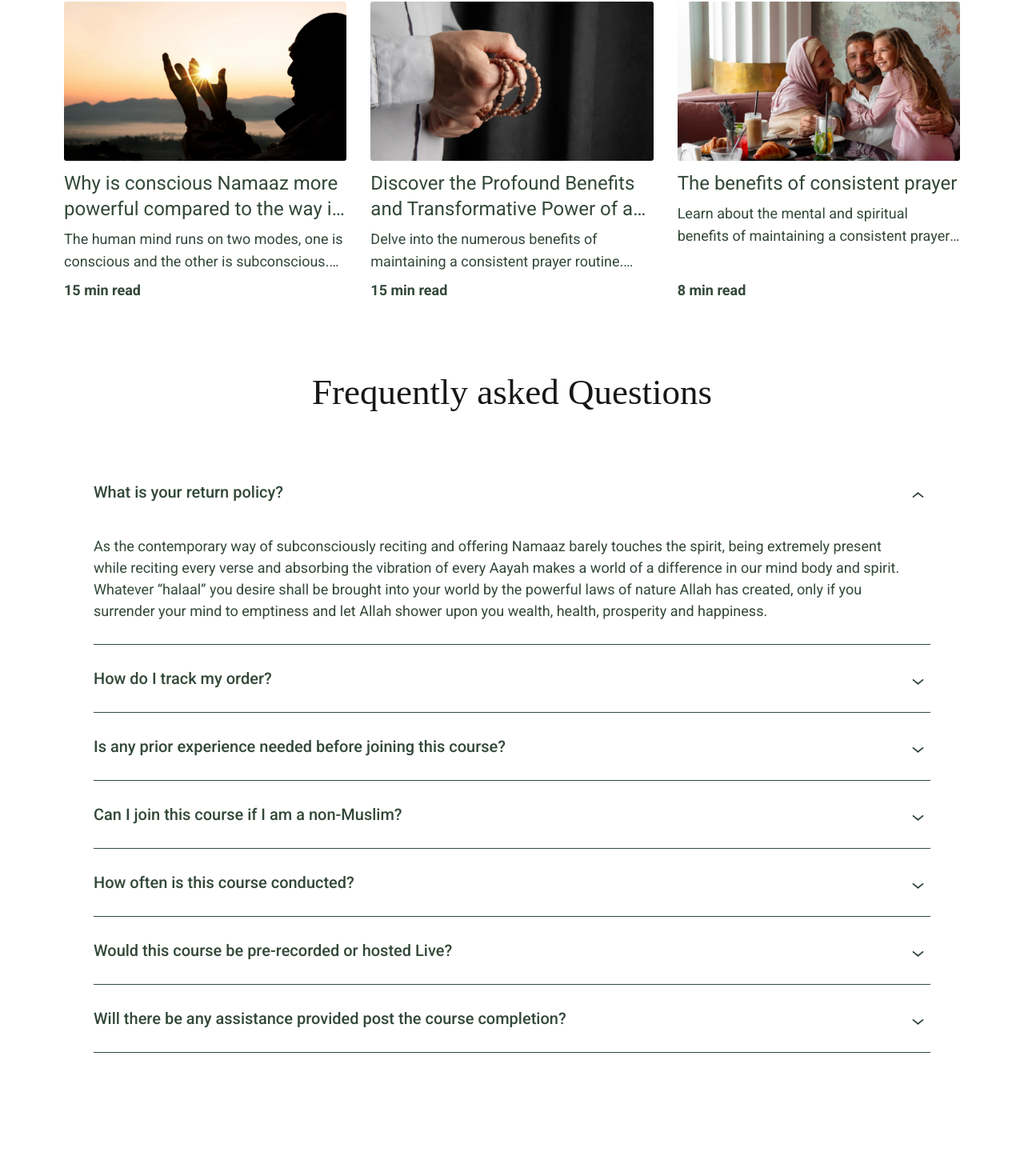
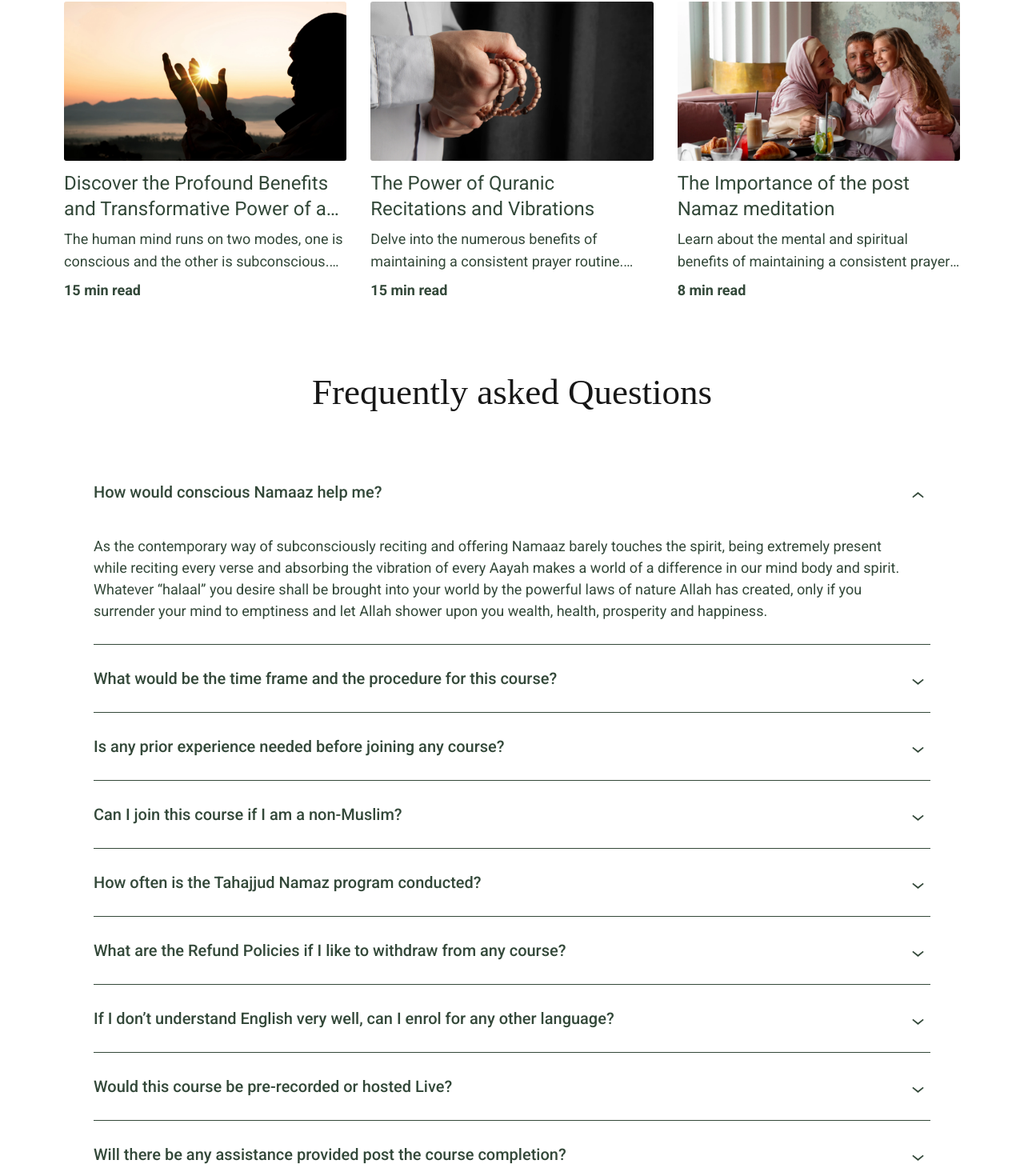
Before and after one commit to devwitharii/conscious-namaz, a Next.js app: page / in a window 1280 px wide. Shown: the part 3157-4627 px from the top of the page at 80% size. Before the commit the page ends 4585 px from the top, so only its background shows below. Built offline with nearby package versions, Linux system fonts and the light colour scheme; a web font is replaced by a local one.

Commit message:
content updates

```diff
--- a/app/insights/article-one/page.js
+++ b/app/insights/article-one/page.js
@@ -26,7 +26,7 @@ const ArticleOnePage = () => {
               className="object-cover"
               />
           </Animate>
-          <Animate as="h2" className="text-[32px] lg:text-[40px] leading-[1.2] mb-5 lg:mb-8 ff-2">Discover the Profound Benefits and Transformative Power of a Consistent Prayer Routine</Animate>
+          <Animate as="h2" className="text-[32px] lg:text-[40px] leading-[1.2] mb-5 lg:mb-8 ff-2">Discover the Profound Benefits and Transformative Power of a Conscious Prayer Routine</Animate>
           <Animate className="admin-content-area">
             <p>
             The human mind runs on two modes, one is conscious and the other is subconscious. For an average human being, 95% of the time during their state of wakefulness, the subconscious mind operates, and barely 5% the conscious mind comes to play. To understand the conscious mind, we need to first understand the subconscious mind a little deeper. Let’s look into the activities that the subconscious mind operates with,
--- a/app/insights/article-two/page.js
+++ b/app/insights/article-two/page.js
@@ -53,7 +53,7 @@ const ArticleOnePage = () => {
                   </span>
                   <span className="lg:text-xl font-medium lg:mt-3">Previous Blog</span>
                 </div>
-                <h4 className="hidden lg:[display:-webkit-box]  line-clamp-2 text-2xl font-medium leading-[1.5]">Discover the Profound Benefits and Transformative Power of a Consistent Prayer Routine</h4>
+                <h4 className="hidden lg:[display:-webkit-box]  line-clamp-2 text-2xl font-medium leading-[1.5]">Discover the Profound Benefits and Transformative Power of a Conscious Prayer Routine</h4>
               </Link>
             </div>
             <div className="flex-1 ">
--- /dev/null
+++ b/app/terms-and-condition/page.js
@@ -0,0 +1,23 @@
+import Animate from "@/src/components/Animate";
+import Image from "next/image";
+import Link from "next/link";
+
+const TermsAndConditions = () => {
+  return(
+    <main className="py-7 lg:pb-20">
+      <section className="pt-8 text-primary">
+      <h1 as="h1" className="text-center text-[32px] mb-5 lg:mb-8 lg:text-[40px] ff-2">Terms and condition</h1>
+        <div className="mx-auto px-5 max-w-[1014px]">
+            <div className="admin-content-area">
+              <p>In advance for a full refund. Cancellations made after 24 hours of the session will not be refunded but can be rescheduled for another session(if it is a group session). </p>
+              <p>Satisfaction Guarantee: If a client is unsatisfied with their first session, they are eligible for a 50% refund or a free rescheduled session. Subsequent sessions are not eligible for refunds after completion.</p>
+              <p>Package Refunds: For multi-session packages, clients can receive a prorated refund for unused sessions if they decide to discontinue, as long as the request is made within 15 days of purchase.</p>
+              <p>All the refunds will take a process of seven working days</p>
+            </div>
+        </div>
+      </section>
+    </main>
+  )
+};
+
+export default TermsAndConditions;
--- a/src/components/About/AboutProgram/index.jsx
+++ b/src/components/About/AboutProgram/index.jsx
@@ -30,7 +30,7 @@ const AboutProgram = () => {
           Programs
         </Animate>
         <div className="xl:px-14">
-          <Animate className="flex gap-2.5 sm:gap-5 lg:gap-10 overflow-auto justify-center">
+          <Animate className="flex gap-2.5 sm:gap-5 lg:gap-10 overflow-auto">
             {programs.map((program, index) => (
               <div
                 key={index}
--- a/src/components/About/AboutProgram/programOne.jsx
+++ b/src/components/About/AboutProgram/programOne.jsx
@@ -28,7 +28,6 @@ const ProgramOne = () => {
                 </div>
             </div>
             <ProgramContainer>
-                <h3>JOIN THE THREE DAY CONSCIOUS NAMAAZ TAHAJJUD PROGRAM AND MANIFEST ANYTHING YOU DESIRE LIKE MAGIC (99rs)</h3>
                 <p>As Muslims we have five prayers that are Farz(compulsory) and the sixth prayer is optional but also the most virtues Nafl prayer. This prayer is called the Tahajjud Namaaz. Since this night time prayer is not obligatory, very few of us withdraw the real benefit from it (i.e. the power of manifesting anything pure).</p>
                 <p>Be it nurturing your spirit by experiencing a deeper connection with Allah, or be it healing your physical and mental body, or manifesting your perfect life, everything is graciously available if you "consciously surrender" to the real power of Tahajjud Namaaz.</p>
             </ProgramContainer>
--- a/src/components/Accordion/index.jsx
+++ b/src/components/Accordion/index.jsx
@@ -37,7 +37,7 @@ function Accordion({ title, isOpen = false, children }) {
         style={{ maxHeight: `${setHeight}` }}
         className="transition-all duration-500 overflow-hidden"
       >
-        <div className="pb-7 pt-3 text-lg leading-[1.5] pe-7">
+        <div className="pb-7 pt-3 text-lg leading-[1.5] pe-7 space-y-4">
             {children}
         </div>
       </div>
--- a/src/components/Home/HomeFaq/index.jsx
+++ b/src/components/Home/HomeFaq/index.jsx
@@ -9,15 +9,15 @@ const HomeFaq = () => {
         <Animate as="h2" className="mb-10 lg:mb-14 h2 text-center">Frequently asked Questions</Animate>
         <Animate className="space-y-2">
           <Accordion
-            title="What is your return policy?"
+            title="How would conscious Namaaz help me?"
             isOpen = {true}
           >
             As the contemporary way of subconsciously reciting and offering Namaaz barely touches the spirit, being extremely present while reciting every verse and absorbing the vibration of every Aayah makes a world of a difference in our mind body and spirit. Whatever “halaal” you desire shall be brought into your world by the powerful laws of nature Allah has created, only if you surrender your mind to emptiness and let Allah shower upon you wealth, health, prosperity and happiness.
           </Accordion>
           <Accordion
-            title="How do I track my order?"
+            title="What would be the time frame and the procedure for this course?"
           >
-          The course requires three nights of dedication from your side for one hour each at 02am Tahajjud time along with a session at 0830pm for one hour for three days which makes it a total of six sessions. This course is normally hosted on Monday, Tuesday and Wednesday of the week.
+          The course consists of six sessions, requiring your dedication for three consecutive days. Each day, there will be a one-hour session at 2:00 AM (Tahajjud time) and another at 8:30 PM, making it two sessions per day. The course is typically held on Monday, Tuesday, and Wednesday
           <table>
             <tbody>
               <tr>
@@ -32,29 +32,42 @@ const HomeFaq = () => {
           </table>
           </Accordion>
           <Accordion
-            title="Is any prior experience needed before joining this course?"
+            title="Is any prior experience needed before joining any course?"
           >
-            As the contemporary way of subconsciously reciting and offering Namaaz barely touches the spirit, being extremely present while reciting every verse and absorbing the vibration of every Aayah makes a world of a difference in our mind body and spirit. Whatever “halaal” you desire shall be brought into your world by the powerful laws of nature Allah has created, only if you surrender your mind to emptiness and let Allah shower upon you wealth, health, prosperity and happiness.
+            If you are a Muslim and have been praying and offering Namaaz for a long time, this course would bring about a powerful change in your life. If you are unaware of the basics of offering Namaaz, we have a special way of helping you manifest all that you desire using the power of Conscious Namaaz.
           </Accordion>
           <Accordion
             title="Can I join this course if I am a non-Muslim?"
           >
-            As the contemporary way of subconsciously reciting and offering Namaaz barely touches the spirit, being extremely present while reciting every verse and absorbing the vibration of every Aayah makes a world of a difference in our mind body and spirit. Whatever “halaal” you desire shall be brought into your world by the powerful laws of nature Allah has created, only if you surrender your mind to emptiness and let Allah shower upon you wealth, health, prosperity and happiness.
+            You are more than welcome to join our course and reap maximum benefit from the power of Quranic verses and conscious praying. We believe Conscious Namaaz is a tool for every being on this planet irrespective of their caste or religion.
           </Accordion>
           <Accordion
-            title="How often is this course conducted?"
+            title="How often is the Tahajjud Namaz program conducted?"
           >
-            As the contemporary way of subconsciously reciting and offering Namaaz barely touches the spirit, being extremely present while reciting every verse and absorbing the vibration of every Aayah makes a world of a difference in our mind body and spirit. Whatever “halaal” you desire shall be brought into your world by the powerful laws of nature Allah has created, only if you surrender your mind to emptiness and let Allah shower upon you wealth, health, prosperity and happiness.
+            This course is currently conducted once a week starting Monday and goes on till Wednesday.
+          </Accordion>
+          <Accordion
+            title="What are the Refund Policies if I like to withdraw from any course?"
+          >
+            <p>Cancellation Window: Clients can cancel any booked session up to 24 hours in advance for a full refund. Cancellations made after the session will not be refunded but can be rescheduled for another free session (if it is a group session). </p>
+            <p>Satisfaction Guarantee: If a client is unsatisfied with their first session, they are eligible for a 50% refund or a free rescheduled session. Subsequent sessions are not eligible for refunds after completion.</p>
+            <p>Package Refunds: For multi-session packages, clients can receive a prorated refund for unused sessions if they decide to discontinue, as long as the request is made within 15 days of purchase.</p>
+            <p>All the refunds will take a process of seven working days</p>
+          </Accordion>
+          <Accordion
+            title="If I don’t understand English very well, can I enrol for any other language?"
+          >
+            We would love to get a feedback on different language requests. We will surely consider creating a program in your desired language. Feel free to write to us on info@consciousnamaz.com
           </Accordion>
           <Accordion
             title="Would this course be pre-recorded or hosted Live?"
           >
-            As the contemporary way of subconsciously reciting and offering Namaaz barely touches the spirit, being extremely present while reciting every verse and absorbing the vibration of every Aayah makes a world of a difference in our mind body and spirit. Whatever “halaal” you desire shall be brought into your world by the powerful laws of nature Allah has created, only if you surrender your mind to emptiness and let Allah shower upon you wealth, health, prosperity and happiness.
+            All the six sessions will be hosted Live. The evening sessions will be conducted for building a deeper understanding of praying consciously and its power followed by Question and answers if any. The midnight 2 am sessions are mainly offering the Tahajjud Namaaz being fully conscious followed by a powerful Islamic guided meditation.
           </Accordion>
           <Accordion
             title="Will there be any assistance provided post the course completion?"
           >
-            As the contemporary way of subconsciously reciting and offering Namaaz barely touches the spirit, being extremely present while reciting every verse and absorbing the vibration of every Aayah makes a world of a difference in our mind body and spirit. Whatever “halaal” you desire shall be brought into your world by the powerful laws of nature Allah has created, only if you surrender your mind to emptiness and let Allah shower upon you wealth, health, prosperity and happiness.
+            Once you complete any course with us, you become a part of the Conscious Namaaz community. We are more than happy to offer any assistance that is needed.
           </Accordion>
         </Animate>
       </div>
--- a/src/components/Home/HomeInsights/index.jsx
+++ b/src/components/Home/HomeInsights/index.jsx
@@ -92,21 +92,21 @@ export default HomeInsights;
 
 const data = [
   {
-    title : "Why is conscious Namaaz more powerful compared to the way it is offered by many?",
+    title : "Discover the Profound Benefits and Transformative Power of a Conscious Prayer Routine",
     description : "The human mind runs on two modes, one is conscious and the other is subconscious. For an average human being, 95% of the time during their state of wakefulness, the subconscious mind operates, and barely 5% the conscious mind comes to play. To understand the conscious mind, we need to first understand the subconscious mind a little deeper. Let’s look into the activities that the subconscious mind operates with,",
     img: "/images/insights/img-lg-1.webp",
     time : "15 min read",
     url :"/insights/article-one"
   },
   {
-    title : "Discover the Profound Benefits and Transformative Power of a Consistent Prayer Routine",
+    title : "The Power of Quranic Recitations and Vibrations",
     description : "Delve into the numerous benefits of maintaining a consistent prayer routine. From mental well-being to spiritual growth, see how regular prayer can positively impact various aspects of your life.",
     img: "/images/insights/img-lg-2.webp",
     time : "15 min read",
     url :"/insights/article-two",
   },
   {
-    title : "The benefits of consistent prayer",
+    title : "The Importance of the post Namaz meditation",
     description : "Learn about the mental and spiritual benefits of maintaining a consistent prayer routine.",
     img: "/images/insights/img-lg-3.webp",
     time : "8 min read",
--- a/src/components/InsightListing/index.jsx
+++ b/src/components/InsightListing/index.jsx
@@ -34,21 +34,21 @@ export default InsightListing
 
 const data = [
     {
-      title : "Why is conscious Namaaz more powerful compared to the way it is offered by many?",
+      title : "Discover the Profound Benefits and Transformative Power of a Conscious Prayer Routine",
       description : "The human mind runs on two modes, one is conscious and the other is subconscious. For an average human being, 95% of the time during their state of wakefulness, the subconscious mind operates, and barely 5% the conscious mind comes to play. To understand the conscious mind, we need to first understand the subconscious mind a little deeper. Let’s look into the activities that the subconscious mind operates with,",
       img: "/images/insights/img-lg-1.webp",
       time : "15 min read",
       url :"/insights/article-one"
     },
     {
-      title : "Discover the Profound Benefits and Transformative Power of a Consistent Prayer Routine",
+      title : "The Power of Quranic Recitations and Vibrations",
       description : "Delve into the numerous benefits of maintaining a consistent prayer routine. From mental well-being to spiritual growth, see how regular prayer can positively impact various aspects of your life.",
       img: "/images/insights/img-lg-2.webp",
       time : "15 min read",
       url :"/insights/article-two",
     },
     {
-      title : "The benefits of consistent prayer",
+      title : "The Importance of the post Namaz meditation",
       description : "Learn about the mental and spiritual benefits of maintaining a consistent prayer routine.",
       img: "/images/insights/img-lg-3.webp",
       time : "8 min read",
```
